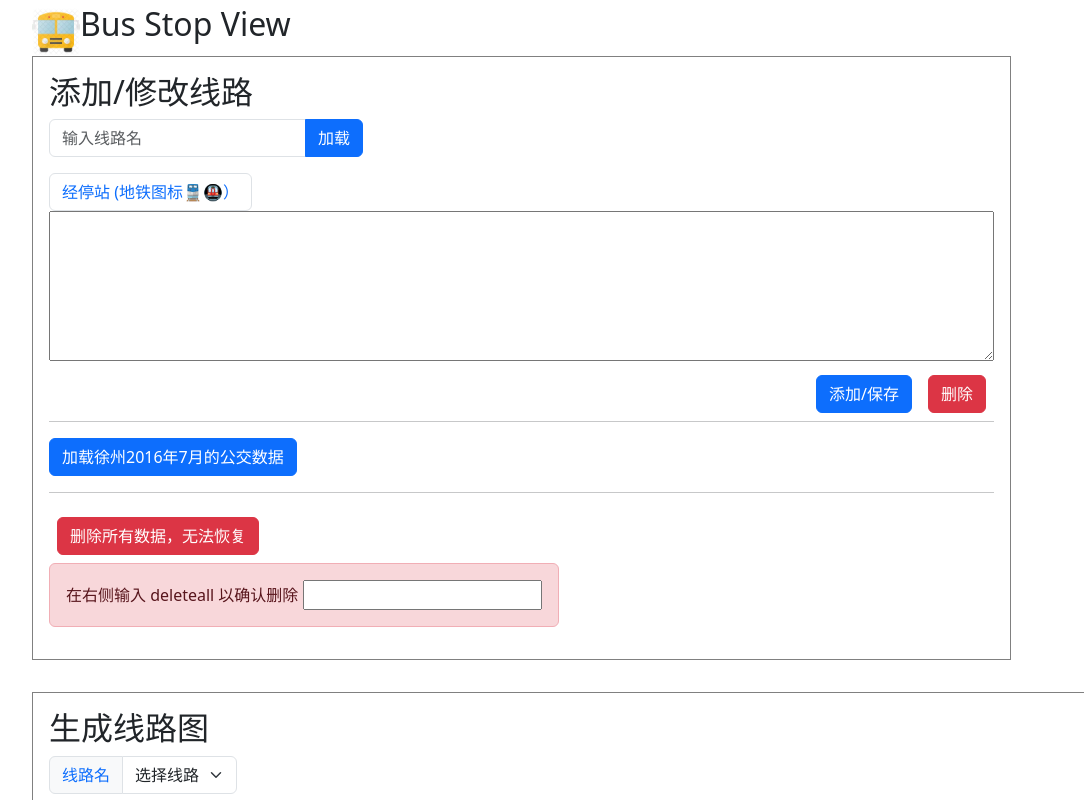
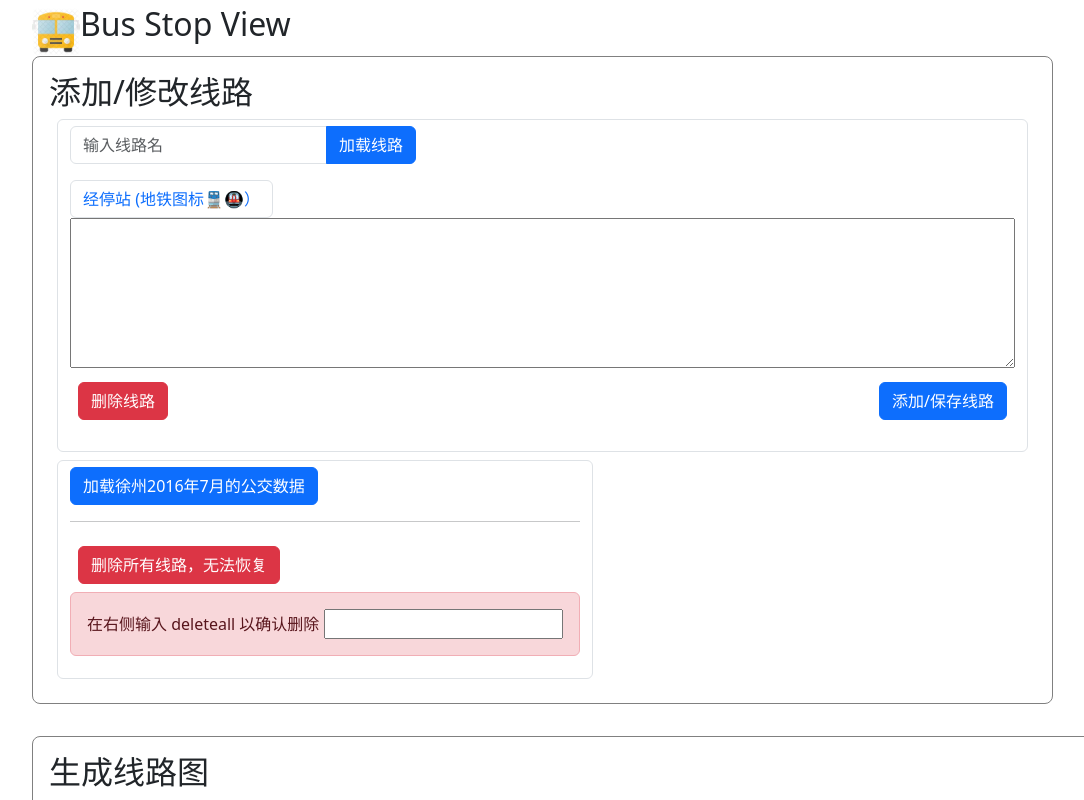
Before and after one commit to z7z8th/bus-stop-view, a Vue app: page / in a window 1280 px wide. Shown: the top 800 px of the page, without its empty margins (0-1084 px from the left). Built offline with nearby package versions, Linux system fonts and the light colour scheme; what jquery-csv would draw is missing.

Commit message:
button to save canvas as image

```diff
--- a/src/assets/base.css
+++ b/src/assets/base.css
@@ -100,3 +100,7 @@ h2 {
 .input-group {
   width: fit-content !important;
 }
+
+div {
+  border-radius: 8px;
+}
--- a/src/components/BusEditLine.vue
+++ b/src/components/BusEditLine.vue
@@ -81,10 +81,11 @@ function deleteAll() {
     <h2>添加/修改线路</h2>
     <!-- <form @submit.prevent="addTodo"></form> -->
     <div>
+        <div class="form-control m-2">
             <form @submit.prevent="loadLine">
                 <div class="input-group mb-3">
                     <input id="bus-name" class="form-control" placeholder="输入线路名" type="text" v-model="busName">
-                <button id="load" class="btn btn-primary">加载</button>
+                    <button id="load" class="btn btn-primary">加载线路</button>
                 </div>
             </form>
             <div>
@@ -92,14 +93,15 @@ function deleteAll() {
                 <textarea rows="6" cols="100" v-model="busStopsStr"></textarea>
             </div>
             <div class="mb-3">
-            <button class="btn btn-danger float-end m-2" id="delete" @click="deleteLine">删除</button>
-            <button class="btn btn-primary float-end m-2" id="save" @click="saveLine">添加/保存</button>
+                <button class="btn btn-danger float-start m-2" id="delete" @click="deleteLine">删除线路</button>
+                <button class="btn btn-primary float-end m-2" id="save" @click="saveLine">添加/保存线路</button>
+                <hr class="invisible">
             </div>
-        <div>
-            <hr>
+        </div>
+        <div class="form-control m-2">
             <button class="btn btn-primary" @click="() => addTestData(saveLineStr)">加载徐州2016年7月的公交数据</button><br>
             <hr>
-            <button class="delete btn btn-danger m-2" @click="deleteAll">删除所有数据，无法恢复</button><br>
+            <button class="delete btn btn-danger m-2" @click="deleteAll">删除所有线路，无法恢复</button><br>
             <div class="alert alert-danger">在右侧输入 deleteall 以确认删除 <input type="text" v-model="confirmClear"></div>
         </div>
     </div>
--- a/src/components/BusStopView.vue
+++ b/src/components/BusStopView.vue
@@ -83,7 +83,27 @@ function updateRes(res) {
 
 setTimeout(updateRes, 0, '1920x1080')
 
+function saveImage(imageData, imageName) {
+    console.log('saveImage', imageName)
+    const link = document.createElement('a');
+    link.style.display = 'none';
+    document.body.appendChild(link)
+    link.setAttribute('download', imageName + '.png');
+    link.setAttribute('href', imageData.replace("image/png", "image/octet-stream"));
+    link.click();
+}
+// saveImage(canvas.value.toDataURL(), "myName")
 
+function saveAsPic() {
+    if (stopIdxSaved < 0) {
+        return
+    }
+    let picName = busName.value + '路'
+    if (stopIdxSaved >= 0) {
+        picName += `-第${stopIdxSaved + 1}站-${busStops.value[stopIdxSaved]}`
+    }
+    saveImage(canvas.value.toDataURL(), picName)
+}
 </script>
 
 <template>
@@ -99,7 +119,7 @@ setTimeout(updateRes, 0, '1920x1080')
         <br>
         <div id="stop-list" class="">
             <label class="form-control text-primary">经停站(点击站名生成对应图片)</label>
-            <ol class="w-auto">
+            <ol class="form-control w-auto">
                 <li class="form-control" v-for="(stop, index) of busStops" :key="index" .busStopIdx="index"
                     @click="genBusStopView">
                     {{ stop }}
@@ -113,14 +133,16 @@ setTimeout(updateRes, 0, '1920x1080')
         </div>
         <div>
             <canvas ref="canvas" id="busstopview"></canvas>
+            <button class="btn btn-primary float-end m-2" @click="saveAsPic">保存成图片</button>
         </div>
-        <!-- <button id="save" @onclick="genStopView">生成线路图</button> -->
+        <hr class="invisible">
     </div>
 </template>
 
 <style scoped>
 button {
     float: right;
+    position: relative;
 }
 
 ol,
```
Lines whose indentation alone changed are shown as unchanged.
